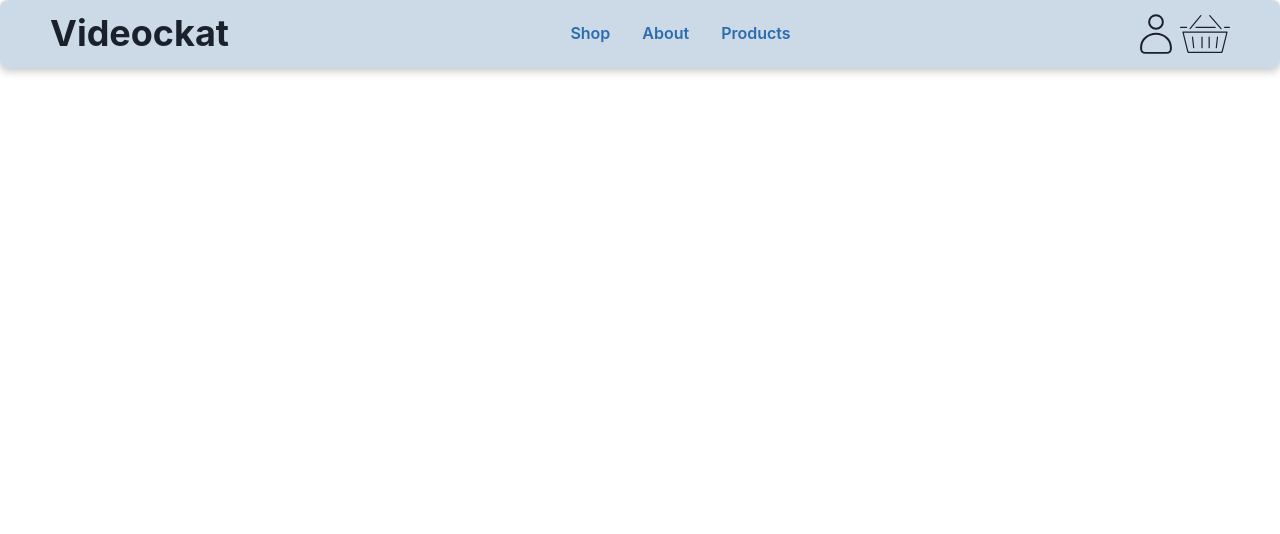
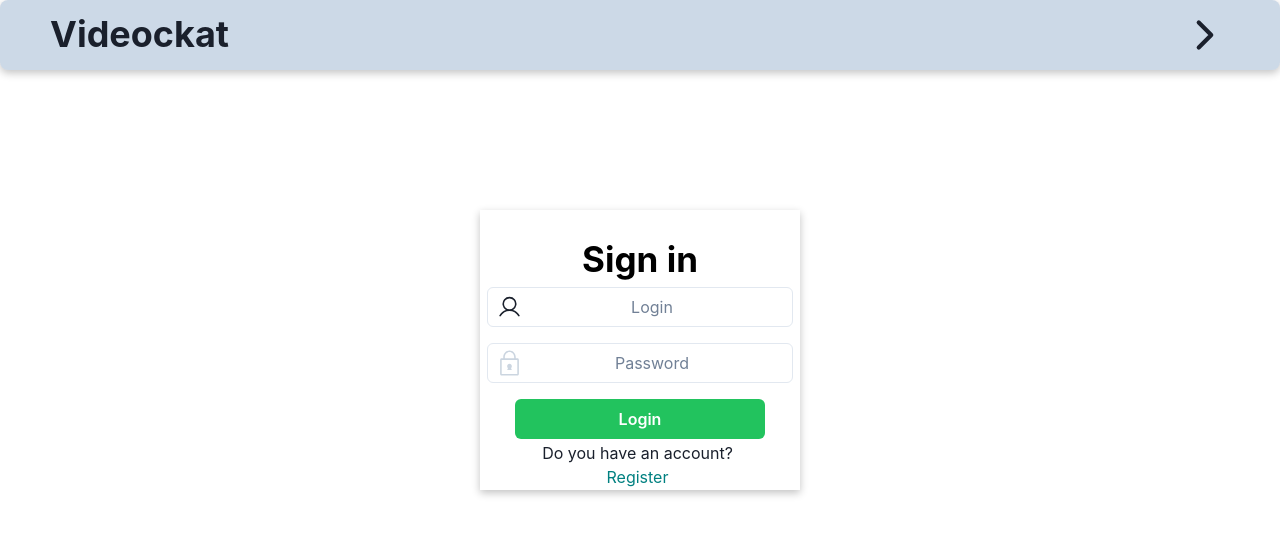
Before and after one commit to Alexseevich12346/C5H2OH, a React (Create React App) app in the folder client/: page /authentication in a window 1280 px wide. Shown: the top 534 px of the page. Built offline with nearby package versions, Linux system fonts and the light colour scheme.

Commit message:
add_authForm_add_RegisterForm

```diff
--- /dev/null
+++ b/client/src/components/NavBarSh.jsx
@@ -0,0 +1,33 @@
+import '../App.css';
+import { Text, Box, Flex, Grid, Input,Heading, Button } from '@chakra-ui/react';
+import { Link } from 'react-router-dom'
+import { ShopRoute, HomeRoute, RegisterRoute,AuthRoute } from '../utils/consts'
+const NavBarSh = () =>
+{
+    return (
+        <Flex
+        align={'center'}
+        justify={'space-between'}
+        width={'100%'}
+        background={'#0483'}
+        boxShadow={'rgba(0,0,0, 0.24) 0px 3px 8px;'}
+        borderRadius={'8px'}
+        padding={'10px 50px'}
+        >
+            <Link
+            to={HomeRoute}
+            >
+                <Heading>Videockat</Heading>
+            </Link>
+            <Link
+            to={HomeRoute}
+            >
+                <svg xmlns="http://www.w3.org/2000/svg" width="50" height="50" viewBox="0 0 24 24">
+                    <path fill="none" stroke="currentColor" stroke-linecap="round" stroke-linejoin="round" stroke-width="2" d="m9 6l6 6l-6 6"/>
+                </svg>
+            </Link>
+        </Flex>
+    )
+}
+
+export default NavBarSh;
--- a/client/src/pages/RegisterPage.jsx
+++ b/client/src/pages/RegisterPage.jsx
@@ -1,8 +1,80 @@
-import NavBar from '../components/NavBar';
+import { Flex,Text, Input, InputGroup, Stack, InputLeftElement,Button,WrapItem  } from '@chakra-ui/react';
+import NavBarSh from '../components/NavBarSh';
+import { Link } from 'react-router-dom';
+import { AuthRoute} from '../utils/consts';
+import AuthPage from './authPage';
+const RegisterPage = () => {
+    return (
+        <Flex
+            width={'100%'}
+            flexWrap={'wrap'}
+            justify={'center'}
+        >
+            <NavBarSh />
+            <Flex // всей страницы
+                width={'90%'}
+                justify={'center'}
+                alignItems={'center'}
+                height={'70vh'}
+            >
+                <Flex
+                boxShadow={'rgba(0,0,0, 0.24) 0px 3px 8px'}
+                width={'20em'}
+                height={'35vh'}
+                flexWrap={'wrap'}
+                justify={'center'}
+                >
+                    <Text mt={'7%'} fontSize={'35px'} fontWeight={'bold'} textAlign={'center'} w={'100%'} color={'Black'}> Sign up</Text>
+                    <Stack spacing={4}>
+                    <InputGroup>
+                        <InputLeftElement pointerEvents='none' width={'25px'} top={'0px'} left={'10px'}>
+                        <svg xmlns="http://www.w3.org/2000/svg" width="200" height="200" viewBox="0 0 256 256">
+                            <path fill="currentColor" d="M230.92 212c-15.23-26.33-38.7-45.21-66.09-54.16a72 72 0 1 0-73.66 0c-27.39 8.94-50.86 27.82-66.09 54.16a8 8 0 1 0 13.85 8c18.84-32.56 52.14-52 89.07-52s70.23 19.44 89.07 52a8 8 0 1 0 13.85-8ZM72 96a56 56 0 1 1 56 56a56.06 56.06 0 0 1-56-56Z"/>
+                        </svg>
+                        </InputLeftElement>
 
-const RegisterPage = () =>{
-    return(
-        <NavBar/>
-    )
+                        <Input type='tel' placeholder='Login'/>
+
+                    </InputGroup>
+                    <InputGroup>
+                        <InputLeftElement pointerEvents='none' width={'25px'} top={'0px'} left={'10px'}>
+                        <svg xmlns="http://www.w3.org/2000/svg" width="200" height="200" viewBox="0 0 16 16">
+                            <path fill="currentColor" fill-rule="evenodd" d="M14.95 3.684L8.637 8.912a1 1 0 0 1-1.276 0l-6.31-5.228A.999.999 0 0 0 1 4v8a1 1 0 0 0 1 1h12a1 1 0 0 0 1-1V4a.999.999 0 0 0-.05-.316M2 2h12a2 2 0 0 1 2 2v8a2 2 0 0 1-2 2H2a2 2 0 0 1-2-2V4a2 2 0 0 1 2-2m-.21 1l5.576 4.603a1 1 0 0 0 1.27.003L14.268 3z"/>
+                        </svg>
+                        </InputLeftElement>
+
+                        <Input type='tel' placeholder='Email'/>
+
+                    </InputGroup>
+
+                    <InputGroup>
+                        <InputLeftElement
+                        pointerEvents='none'
+                        color='gray.300'
+                        fontSize='1.2em'
+                        width={'25px'}
+                        top={'0px'}
+                        left={'10px'}
+                        >
+                       <svg xmlns="http://www.w3.org/2000/svg" width="200" height="200" viewBox="0 0 16 16">
+                            <path fill="currentColor" d="M4 5v-.8C4 1.88 5.79 0 8 0s4 1.88 4 4.2V5h1.143c.473 0 .857.448.857 1v9c0 .552-.384 1-.857 1H2.857C2.384 16 2 15.552 2 15V6c0-.552.384-1 .857-1zM3 15h10V6H3zm5.998-3.706L9.5 12.5h-3l.502-1.206A1.644 1.644 0 0 1 6.5 10.1c0-.883.672-1.6 1.5-1.6s1.5.717 1.5 1.6c0 .475-.194.901-.502 1.194M11 4.36C11 2.504 9.657 1 8 1S5 2.504 5 4.36V5h6z"/>
+                        </svg>
+                        </InputLeftElement>
+                        <Input placeholder='Password'/>
+                    </InputGroup>
+                    <WrapItem>
+                        <Button colorScheme='whatsapp' w={'250px'} textAlign={'center'}>Login</Button>
+                    </WrapItem>
+                    </Stack>
+                    <Text mr={'5px'}> Do you have an account? <Text color={'teal'}><Link to ={AuthRoute}>Login</Link></Text></Text>
+
+                </Flex>
+        </Flex>
+
+
+        </Flex>
+
+  );
 }
+
 export default RegisterPage;
--- a/client/src/pages/authPage.jsx
+++ b/client/src/pages/authPage.jsx
@@ -1,26 +1,72 @@
-import NavBar from '../components/NavBar';
-import { Flex } from '@chakra-ui/react';
-const AuthPage = () =>{
-    return(
+import { Flex,Text, Input, InputGroup, Stack, InputLeftElement,Button,WrapItem  } from '@chakra-ui/react';
+import NavBarSh from '../components/NavBarSh';
+import { Link } from 'react-router-dom';
+import { RegisterRoute } from '../utils/consts';
+import RegisterPage from './RegisterPage';
+
+
+const AuthPage = () => {
+    return (
         <Flex
-        width={'100%'}
-        flexWrap={'wrap'}
+            width={'100%'}
+            flexWrap={'wrap'}
+            justify={'center'}
         >
-            <NavBar/>
-            <Flex
+            <NavBarSh />
+            <Flex // всей страницы
                 width={'90%'}
                 justify={'center'}
                 alignItems={'center'}
                 height={'70vh'}
             >
                 <Flex
-                    box-shadow={'10px 10px 5px 10px rgba(0,0,0,0.75)'}
-                    wight={'300px'}
-                    height={'300px'}
+                boxShadow={'rgba(0,0,0, 0.24) 0px 3px 8px'}
+                width={'20em'}
+                height={'35vh'}
+                flexWrap={'wrap'}
+                justify={'center'}
                 >
+                    <Text mt={'7%'} fontSize={'35px'} fontWeight={'bold'} textAlign={'center'} w={'100%'} color={'Black'}> Sign in</Text>
+                    <Stack spacing={4}>
+                    <InputGroup>
+                        <InputLeftElement pointerEvents='none' width={'25px'} top={'0px'} left={'10px'}>
+                        <svg xmlns="http://www.w3.org/2000/svg" width="200" height="200" viewBox="0 0 256 256">
+                            <path fill="currentColor" d="M230.92 212c-15.23-26.33-38.7-45.21-66.09-54.16a72 72 0 1 0-73.66 0c-27.39 8.94-50.86 27.82-66.09 54.16a8 8 0 1 0 13.85 8c18.84-32.56 52.14-52 89.07-52s70.23 19.44 89.07 52a8 8 0 1 0 13.85-8ZM72 96a56 56 0 1 1 56 56a56.06 56.06 0 0 1-56-56Z"/>
+                        </svg>
+                        </InputLeftElement>
+
+                        <Input type='tel' placeholder='Login'/>
+
+                    </InputGroup>
+
+                    <InputGroup>
+                        <InputLeftElement
+                        pointerEvents='none'
+                        color='gray.300'
+                        fontSize='1.2em'
+                        width={'25px'}
+                        top={'0px'}
+                        left={'10px'}
+                        >
+                      <svg xmlns="http://www.w3.org/2000/svg" width="200" height="200" viewBox="0 0 16 16">
+                            <path fill="currentColor" d="M4 5v-.8C4 1.88 5.79 0 8 0s4 1.88 4 4.2V5h1.143c.473 0 .857.448.857 1v9c0 .552-.384 1-.857 1H2.857C2.384 16 2 15.552 2 15V6c0-.552.384-1 .857-1zM3 15h10V6H3zm5.998-3.706L9.5 12.5h-3l.502-1.206A1.644 1.644 0 0 1 6.5 10.1c0-.883.672-1.6 1.5-1.6s1.5.717 1.5 1.6c0 .475-.194.901-.502 1.194M11 4.36C11 2.504 9.657 1 8 1S5 2.504 5 4.36V5h6z"/>
+                      </svg>
+                        </InputLeftElement>
+                        <Input placeholder='Password'/>
+                    </InputGroup>
+                    <WrapItem>
+                        <Button colorScheme='whatsapp' w={'250px'} textAlign={'center'}>Login</Button>
+                    </WrapItem>
+                    </Stack>
+                    <Text mr={'5px'}> Do you have an account? <Text color={'teal'}><Link to ={RegisterRoute}>Register</Link></Text></Text>
+
                 </Flex>
-            </Flex>
         </Flex>
-    )
+
+
+        </Flex>
+
+  );
 }
+
 export default AuthPage;
```
Also changed, not shown: client/src/utils/colors.jsx (added, +10 -0 lines), client/public/Exit.svg (added).
